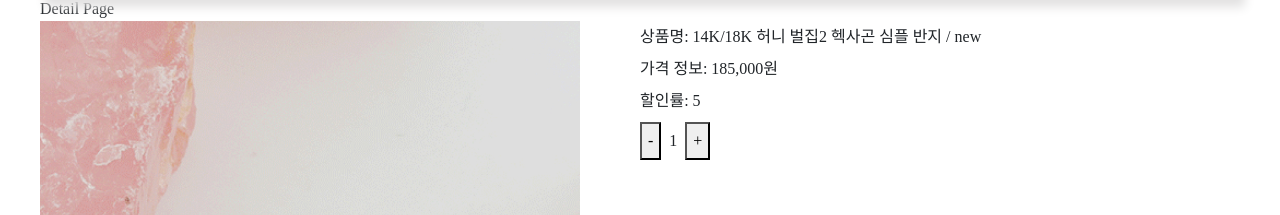
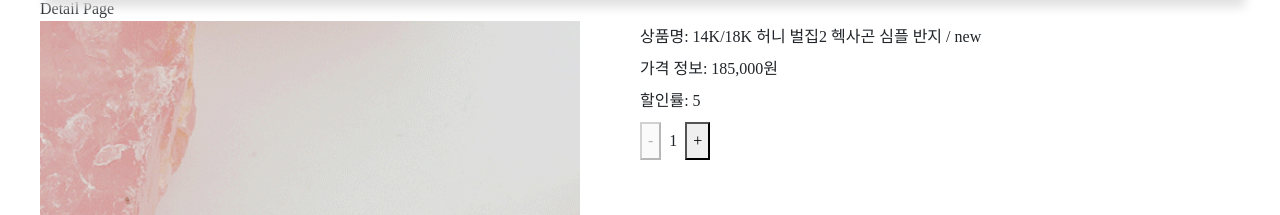
Before and after one commit to zelkovaria/shopping-mall, a React (Vite) app: page /detail/1 in a window 1280 px wide. Shown: the part 83-298 px from the top of the page. Built offline with nearby package versions, Linux system fonts and the light colour scheme; no server answers; data requests are answered from the project's data file.

Commit message:
feat: 수량 선택 버튼 구현

```diff
--- a/src/pages/DetailPage.jsx
+++ b/src/pages/DetailPage.jsx
@@ -6,8 +6,8 @@ import Similar from '../layout/Similar';
 
 const DetailPage = () => {
   const { id } = useParams();
-  console.log(id);
   const [products, setProducts] = useState(null);
+  const [count, setCount] = useState(1);
 
   const getproductsDetail = async () => {
     try {
@@ -21,10 +21,19 @@ const DetailPage = () => {
     }
   };
 
+  const increment = () => {
+    count < 10 ? setCount((prev) => prev + 1) : alert('최대 수량은 10개입니다');
+  };
+  const decrement = () => {
+    count >= 1 ? setCount((prev) => prev - 1) : alert('최소 수량은 1개입니다');
+  };
+
   useEffect(() => {
     getproductsDetail();
   }, [id]);
-  console.log(products);
+  /**
+   * @Todo products null로 초반에 뜨는거 디버깅으로 순서 확인
+   */
 
   return (
     <div className={`${style.DetailPage} mw`}>
@@ -40,9 +49,17 @@ const DetailPage = () => {
           <p>가격 정보: {Number(products?.price).toLocaleString()}원</p>
           <p>할인률: {products?.discount}</p>
           <div className={style.count}>
-            <button>-</button>
-            <span>1</span>
-            <button>+</button>
+            {count === 1 ? (
+              <button disabled>-</button>
+            ) : (
+              <button onClick={decrement}>-</button>
+            )}
+            <span>{count}</span>
+            {count === 10 ? (
+              <button disabled>+</button>
+            ) : (
+              <button onClick={increment}>+</button>
+            )}
           </div>
         </div>
       </div>
```
